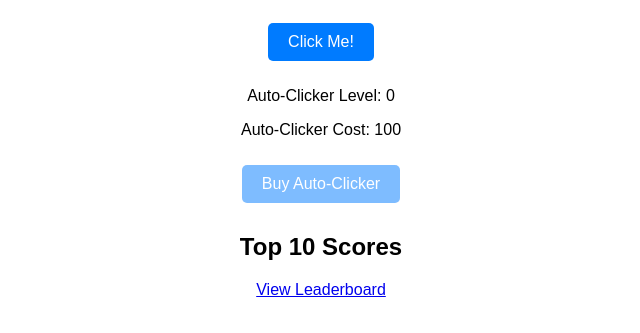
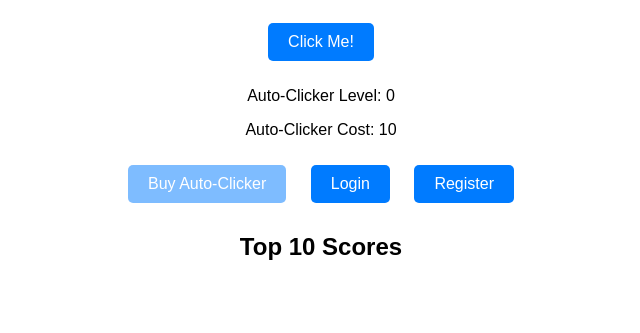
Before and after one commit to MaulK/idleClicker, a plain HTML site: page index.html in a window 1280 px wide. Shown: the part 129-462 px from the top of the page, without its empty margins (319-959 px from the left). Drawn offline with Linux system fonts and the light colour scheme.

Commit message:
Update index.html

```diff
--- a/index.html
+++ b/index.html
@@ -11,16 +11,17 @@
     <p>Points: <span id="points">0</span></p>
     <button id="clickButton" onclick="clickPoint()">Click Me!</button>
     <p>Auto-Clicker Level: <span id="autoClickerLevel">0</span></p>
-    <p>Auto-Clicker Cost: <span id="autoClickerCost">100</span></p>
-    <button id="buyAutoClicker" onclick="buyAutoClicker()" enabled>Buy Auto-Clicker</button>
+    <p>Auto-Clicker Cost: <span id="autoClickerCost">10</span></p>
+    <button id="buyAutoClicker" onclick="buyAutoClicker()" disabled>Buy Auto-Clicker</button>
+
+    <button id="loginButton" onclick="goToLogin()">Login</button>
+    <button id="registerButton" onclick="goToRegister()">Register</button>
 
     <h2>Top 10 Scores</h2>
     <ol id="top10">
         <!-- The top 10 scores will be populated dynamically using JavaScript -->
     </ol>
 
-    <a href="leaderboard.html">View Leaderboard</a>
-
     <script src="script.js"></script>
 </body>
 
```
